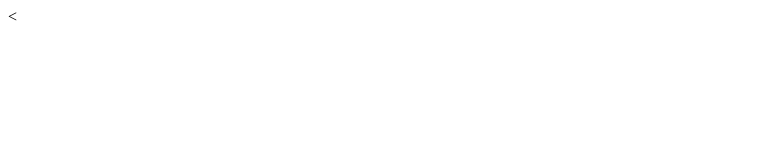
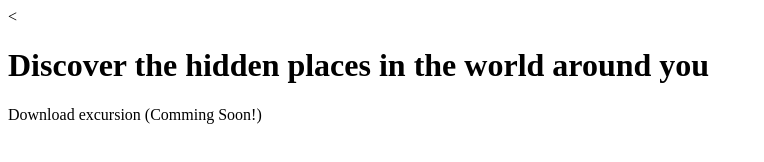
Before and after one commit to wari1986/excursion1, a plain HTML site: page index.html in a window 1280 px wide. Shown: the whole page, without its empty margins (0-764 px from the left). Drawn offline with Linux system fonts and the light colour scheme.

Commit message:
Added header

```diff
--- a/index.html
+++ b/index.html
@@ -3,9 +3,12 @@
   <head>
     <meta charset="utf-8">
     <title>Excursion</title>
-    <<link rel="stylesheet" href="resources/css/style.css">
+    <<link rel="stylesheet" href="resources/css/style.css   ">
   </head>
   <body>
-
+  <div class="main-title">
+    <h1>Discover the hidden places in the world around you</h1>
+  </div>
+  <p>Download excursion (Comming Soon!)</p>
   </body>
 </html>
```
